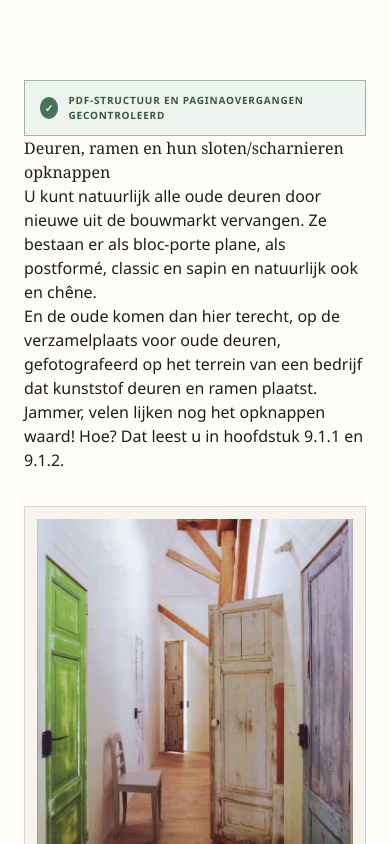
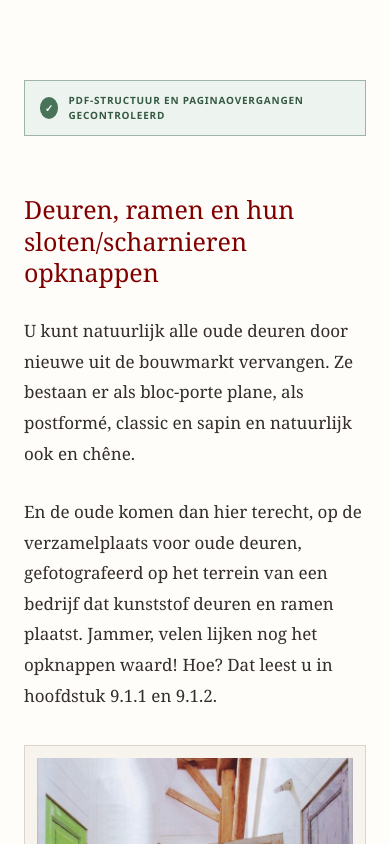
Before and after one commit to antonnoe/klussen-in-frankrijk-christian-von-klosterlein, a Next.js app: page /artikelen/deuren-opknappen in a window 390 px wide. Shown: the part 1000-1844 px from the top of the page. Built offline with nearby package versions, Linux system fonts and the light colour scheme.

Commit message:
Herstel leesbare artikeltypografie na beeldankers

```diff
--- a/app/globals.css
+++ b/app/globals.css
@@ -682,15 +682,17 @@ footer p, footer > a:last-child { font-size: 11px; }
   background: rgba(128,0,0,.055); font-family: "Avenir Next", "Segoe UI", Arial, sans-serif;
   font-size: 13px; line-height: 1.7;
 }
-.reconstructed-copy > p {
-  margin-top: 24px; color: #403936; font-family: Georgia, serif;
-  font-size: 17px; line-height: 1.8;
+.reconstructed-copy .article-paragraph-block > p {
+  max-width: 720px; margin-top: 28px; color: #332e2b;
+  font-family: Georgia, "Times New Roman", serif;
+  font-size: 18px; line-height: 1.85;
+  font-kerning: normal; text-wrap: pretty;
 }
 .reconstructed-copy h3 {
-  margin-top: 38px; color: var(--wine); font-size: 24px;
+  margin-top: 48px; color: var(--wine); font-size: 26px;
   font-weight: 400; line-height: 1.35;
 }
-.reconstructed-copy .source-caption {
+.reconstructed-copy .article-paragraph-block > .source-caption {
   margin: 22px 0 0; padding: 12px 15px; border-left: 2px solid #c9b5a1;
   background: var(--paper); color: var(--muted);
   font-family: "Avenir Next", "Segoe UI", Arial, sans-serif;
@@ -745,15 +747,18 @@ footer p, footer > a:last-child { font-size: 11px; }
   font-weight: 800; letter-spacing: .1em; text-transform: uppercase;
 }
 .batch-body { width: min(100% - 48px, 760px); margin: auto; padding: 80px 0 120px; }
-.batch-body > p {
-  margin-top: 25px; color: #403936; font-family: Georgia, serif;
-  font-size: 18px; line-height: 1.8;
+.batch-body .article-paragraph-block > p {
+  margin-top: 28px; color: #332e2b;
+  font-family: Georgia, "Times New Roman", serif;
+  font-size: 18px; line-height: 1.85;
+  font-kerning: normal; text-wrap: pretty;
 }
-.batch-body > h2, .batch-body > h3 {
+.batch-body .article-paragraph-block > h2,
+.batch-body .article-paragraph-block > h3 {
   margin-top: 58px; color: var(--wine); font-weight: 400; line-height: 1.25;
 }
-.batch-body > h2 { font-size: 36px; }
-.batch-body > h3 { font-size: 25px; }
+.batch-body .article-paragraph-block > h2 { font-size: 36px; }
+.batch-body .article-paragraph-block > h3 { font-size: 25px; }
 .batch-images { margin-top: 75px; padding-top: 40px; border-top: 1px solid var(--line); }
 .batch-images > h2 { margin-top: 8px; font-size: 34px; font-weight: 400; }
 .no-source-images {
@@ -822,6 +827,10 @@ footer p, footer > a:last-child { font-size: 11px; }
   .article-hero figure { max-width: 420px; }
   .article-status { width: min(100% - 28px, 100%); grid-template-columns: 1fr; gap: 5px; }
   .article-layout { width: min(100% - 38px, 100%); padding-top: 65px; grid-template-columns: 1fr; gap: 55px; }
+  .reconstructed-copy .article-paragraph-block > p,
+  .batch-body .article-paragraph-block > p {
+    font-size: 17px; line-height: 1.8;
+  }
   .article-toc { position: static; }
   .article-images { grid-template-columns: 1fr; }
   .verified-steps { grid-template-columns: 1fr; }
```
